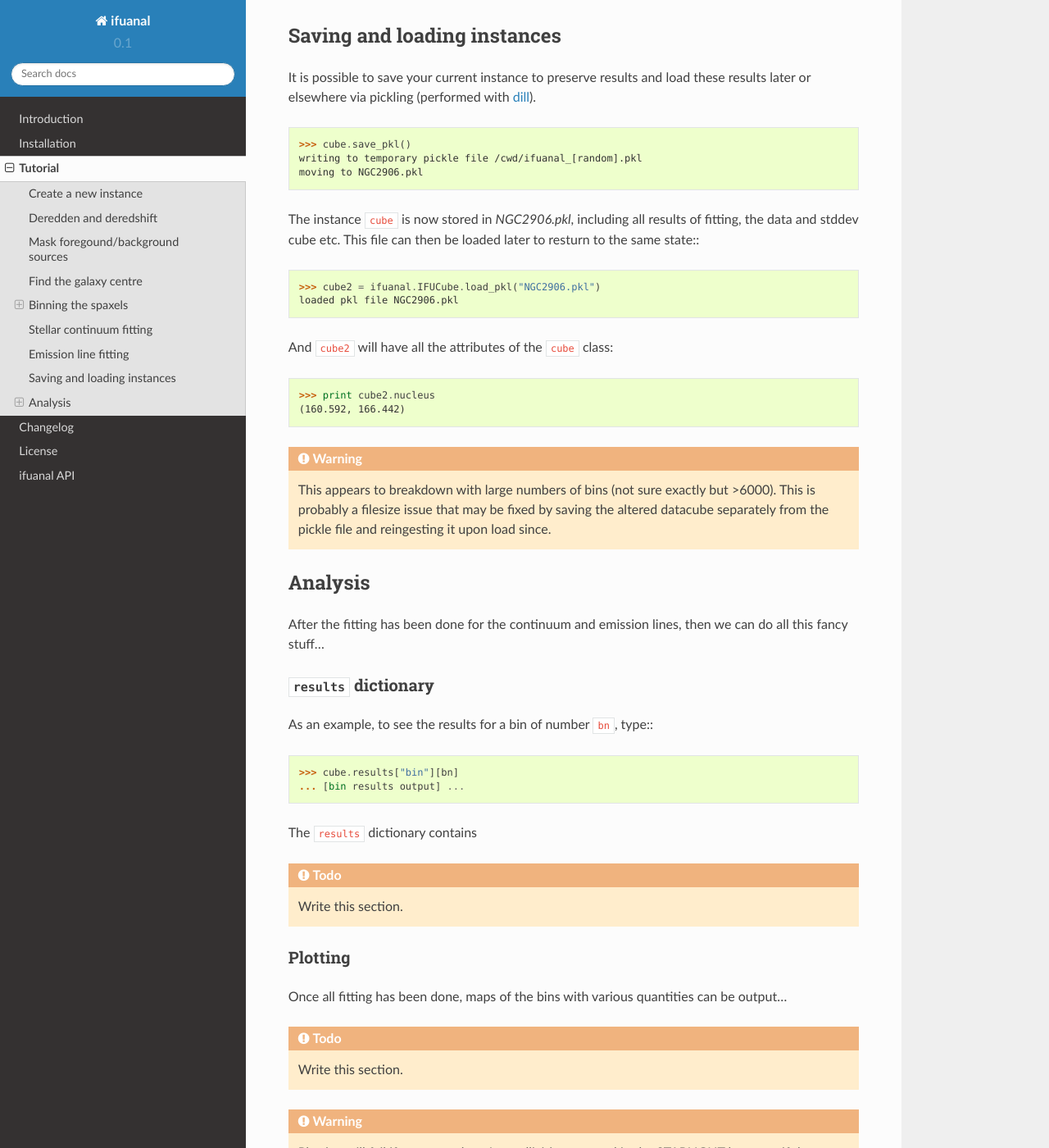
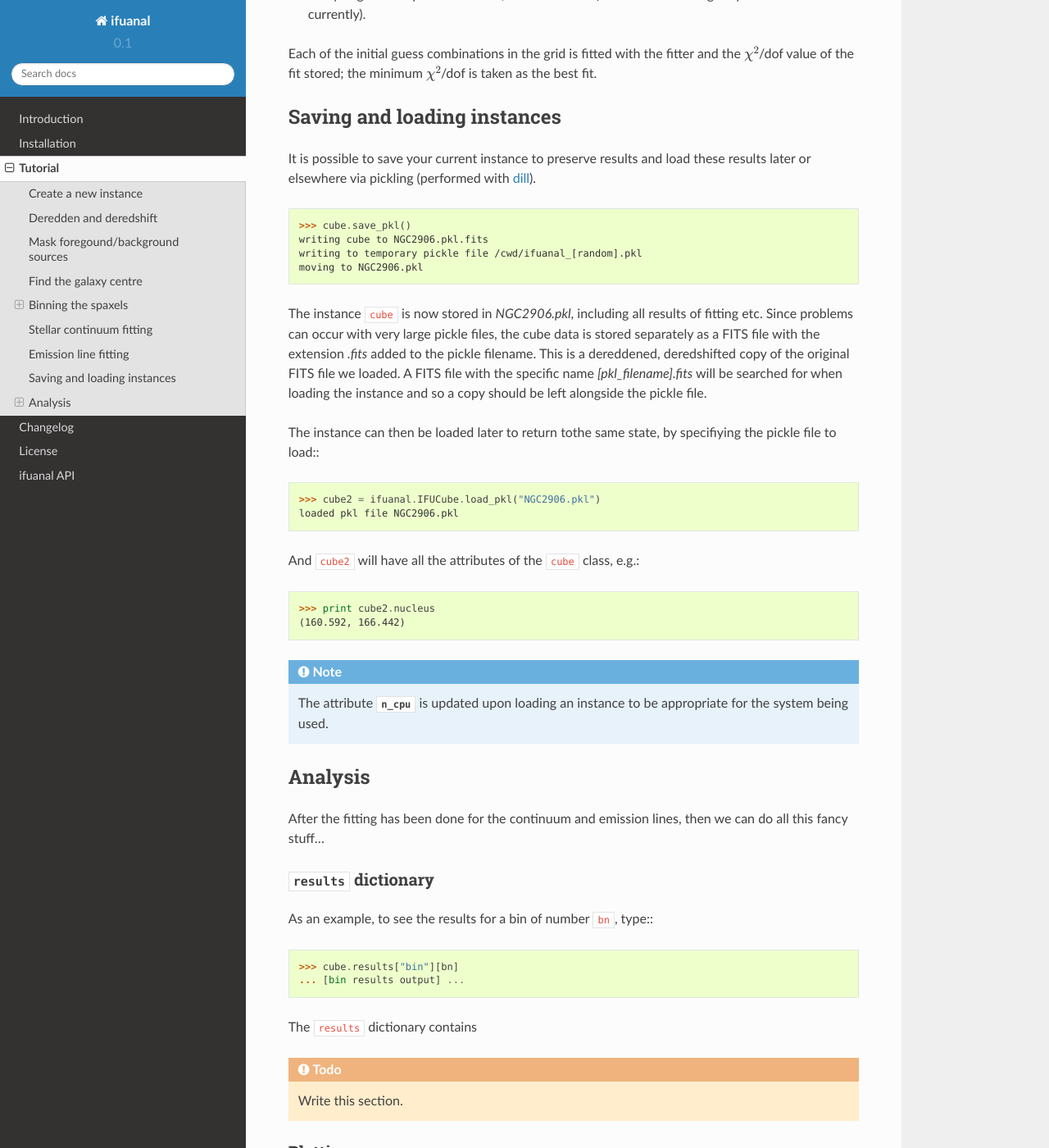
Before and after one commit to Lyalpha/ifuanal, a Sphinx documentation site: the page built from docs/tutorial.rst, in a window 1280 px wide and 1400 px high, scrolled down 7964 px. Shown: the whole window at 82% size. Built offline with Sphinx 7.4.7 and the Read the Docs theme 2.0.0, drawn with Linux system fonts in a browser that asks for light colours; some of the changed text lies outside the part shown.

Commit message:
Update saving and loading section

```diff
--- a/docs/tutorial.rst
+++ b/docs/tutorial.rst
@@ -6,17 +6,17 @@ wavelength-calibrated) datacube as ingestion. Wavelength scale should be in
 angstroms.
 
 This tutorial will use an example workflow that performs :ref:`stellar
-continuum <cont-fitting>` and :ref:`emission line <emission-fitting>` fitting and
-subsequent :ref:`analysis <analysis>` on a MUSE data cube.
+continuum <cont-fitting>` and :ref:`emission line <emission-fitting>` fitting
+and subsequent :ref:`analysis <analysis>` on a MUSE data cube.
 
 A description of the processes in each step as well as some of the pertinent
 arguments is given below. For a full description of optional arguments and
-their format, see the :ref:`api documentation of the methods <ifuanal-api>` (or type
-``object?`` from within an IPython session to find out about ``object``). All
-pixel-coordinates should be passed to methods as zero-indexed in the order
-``x``, ``y`` (in the FITS standard). Any files produced are defined in this
-tutorial by their `suffix.extension`. The prefix will be that of the cube being analysed
-(minus the filename extension).
+their format, see the :ref:`api documentation of the methods <ifuanal-api>` (or
+type ``object?`` from within an IPython session to find out about
+``object``). All pixel-coordinates should be passed to methods as zero-indexed
+in the order ``x``, ``y`` (in the FITS standard). Any files produced are
+defined in this tutorial by their `suffix.extension`. The prefix will be that
+of the cube being analysed (minus the filename extension). By default, ifuanal will spawn ``min(Ncpu-1, Ncpu*0.9)`` processes for the multiprocessed parts of the analyses where ``Ncpu`` is the number of cpus on the system (this is saved under the attribute :attr:`n_cpu` and can be changed manually).
 
 .. NOTE::
 
@@ -52,14 +52,16 @@ This will initialise the :class:`~ifuanal.MUSECube` class, which does some
 small manipulation to the MUSE FITS file input before ingestion to
 :class:`~ifuanal.IFUCube`, namely:
 
-* Split the MUSE FITS file into its `DATA` and `STAT` extensions.
-* Add a header card `IFU_EBV` specifying the reddening. The argument ``ebv`` can
-  be passed to :class:`~ifuanal.MUSECube` to explicitly set this, otherwise its default value
-  of "IRSA" will contact the Infrared Science Archive to automatically determine
-  it based on the coordinates of the WCS reference pixel of the cube (this
-  requires the optional dependancy :mod:`astroquery` to be installed).
-* Add a header card `IFU_Z` specifying the redshift. In the example case this is
-  `0.008138`
+* Open the MUSE FITS file into a :class:`astropy.io.fits.HDUList` of the
+  PRIMARY, DATA and STAT extensions.
+* Add a PRIMARY header card `IFU_EBV` specifying the reddening. The argument
+  ``ebv`` can be passed to :class:`~ifuanal.MUSECube` to explicitly set this,
+  otherwise its default value of "IRSA" will contact the Infrared Science
+  Archive to automatically determine it based on the coordinates of the WCS
+  reference pixel of the cube (this requires the optional dependancy
+  :mod:`astroquery` to be installed).
+* Add a PRIMARY header card `IFU_Z` specifying the redshift. In the example
+  case this is `0.008138`
 * The MUSE data `STAT` extension gives the variance of the science
   data. ``IFUCube`` wants the standard deviation and so we square root this
   extension.
@@ -407,28 +409,33 @@ results later or elsewhere via pickling (performed with `dill
 <`https://github.com/uqfoundation/dill>`_). ::
 
   >>> cube.save_pkl()
+  writing cube to NGC2906.pkl.fits
   writing to temporary pickle file /cwd/ifuanal_[random].pkl
   moving to NGC2906.pkl
 
 The instance ``cube`` is now stored in `NGC2906.pkl`, including all results of
-fitting, the data and stddev cube etc. This file can then be loaded later to
-resturn to the same state:::
+fitting etc. Since problems can occur with very large pickle files, the cube
+data is stored separately as a FITS file with the extension `.fits` added to
+the pickle filename. This is a dereddened, deredshifted copy of the original
+FITS file we loaded. A FITS file with the specific name `[pkl_filename].fits`
+will be searched for when loading the instance and so a copy should be left
+alongside the pickle file.
+
+The instance can then be loaded later to return tothe same state, by
+specifiying the pickle file to load:::
 
   >>> cube2 = ifuanal.IFUCube.load_pkl("NGC2906.pkl")
   loaded pkl file NGC2906.pkl
 
-And ``cube2`` will have all the attributes of the ``cube`` class: ::
+And ``cube2`` will have all the attributes of the ``cube`` class, e.g.: ::
 
   >>> print cube2.nucleus
   (160.592, 166.442)
 
-.. WARNING::
+.. NOTE::
 
-   This appears to breakdown with large numbers of bins (not sure exactly but
-   >6000). This is probably a filesize issue that may be fixed by saving the
-   altered datacube separately from the pickle file and reingesting it upon load
-   since.
-
+   The attribute :attr:`n_cpu` is updated upon loading an instance to be
+   appropriate for the system being used.
 
 .. _analysis:
 
```
